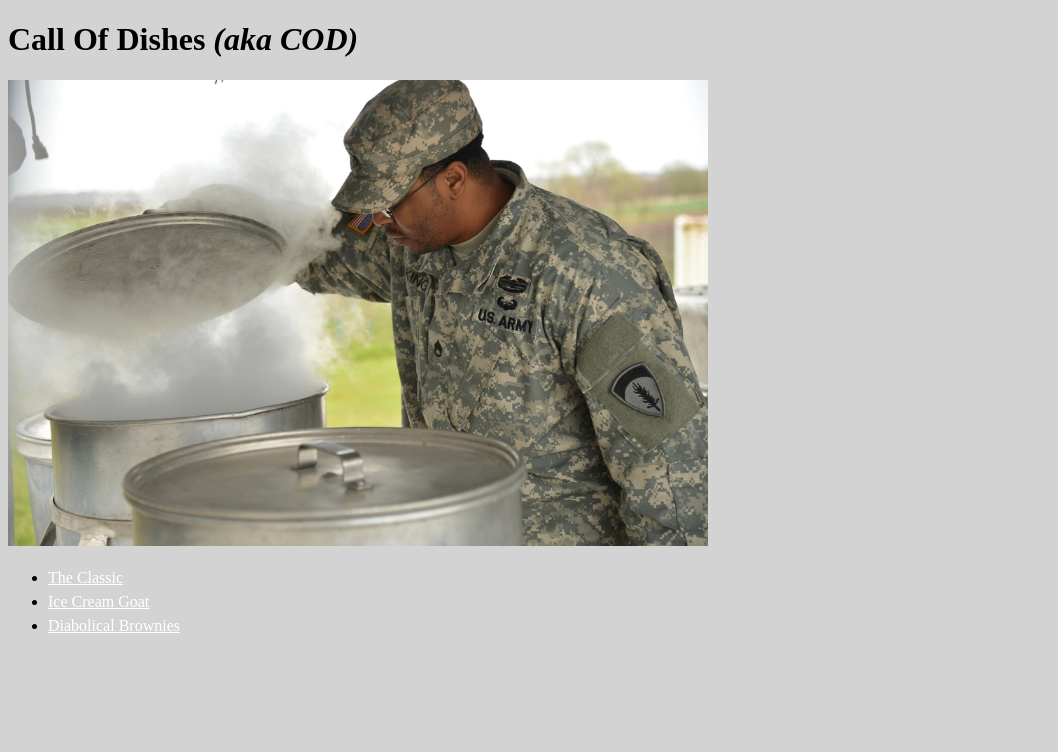
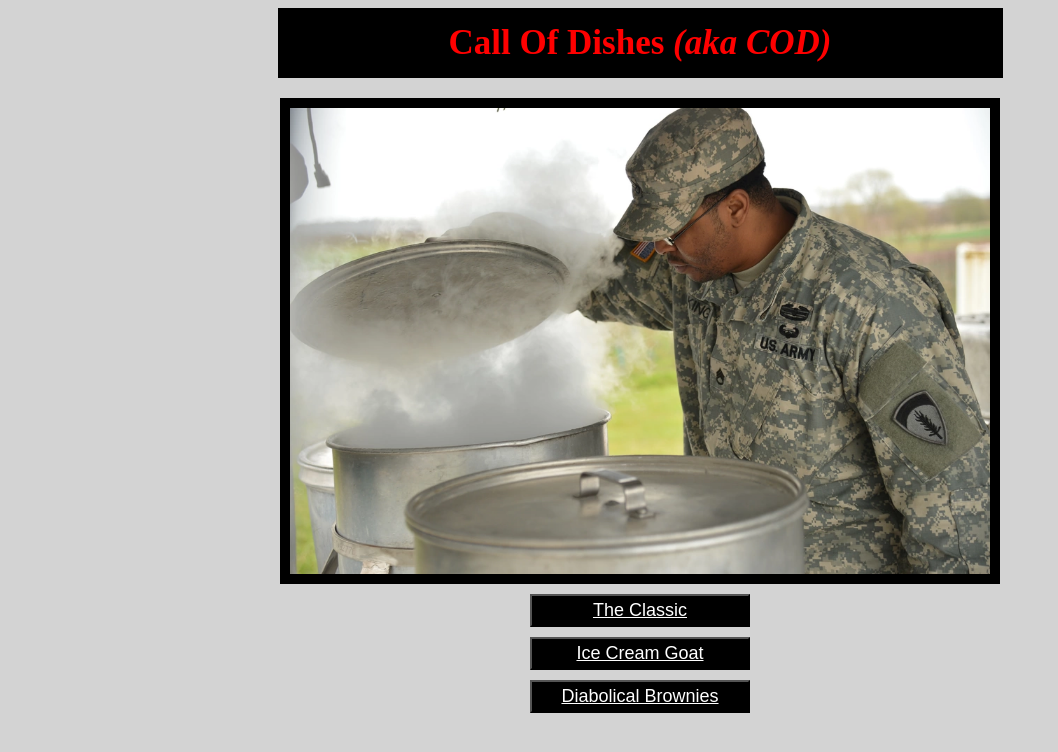
Before and after one commit to Moulanbator/odin-recipes, a plain HTML site: page index.html in a window 1280 px wide. Shown: the whole page, without its empty margins (0-1058 px from the left). Drawn offline with Linux system fonts and the light colour scheme.

Commit message:
Implementation of css box in index

```diff
--- a/index.html
+++ b/index.html
@@ -7,12 +7,19 @@
     </head>
 
     <body>
-        <h1>Call Of Dishes <em>(aka COD)</em></h1>
-        <img src="images/chef.jpg" width="700">
-        <ul>
-            <li><a href="pages/classic.html">The Classic</a></li>
-            <li><a href="pages/ice.html">Ice Cream Goat</a></li>
-            <li><a href="pages/brownie.html">Diabolical Brownies</a></li>
-        </ul>
+        <h1 class="indextitle">Call Of Dishes <em>(aka COD)</em></h1>
+        <img class="indeximg" src="images/chef.jpg" width="700">
+        <div class="yodel">
+            <!-- <ul class="omfg">
+                <li><a href="pages/classic.html">The Classic</a></li>
+                <li><a href="pages/ice.html">Ice Cream Goat</a></li>
+                <li><a href="pages/brownie.html">Diabolical Brownies</a></li>
+            </ul> -->
+
+                <button class="first"><a href="pages/classic.html">The Classic</a></button>
+                <button class="second"><a href="pages/ice.html">Ice Cream Goat</a></button>
+                <button class="third"><a href="pages/brownie.html">Diabolical Brownies</a></button>
+
+        </div>
     </body>
 </html>
--- a/style.css
+++ b/style.css
@@ -63,3 +63,37 @@ li{
 p{
     line-height: 0.5;
 }
+
+.indextitle {
+    text-align: center;
+    color: red;
+    background-color: black;
+    padding: 15px;
+    font-size: 35px;
+    width: 695px;
+    margin: auto;
+    margin-bottom: 20px;
+}
+
+.indeximg {
+    display: block;
+    margin: auto;
+    background-color: black;
+    padding: 10px;
+}
+
+div.yodel {
+    text-align: center;
+}
+
+.first,
+.second,
+.third {
+    display: block;
+    margin: auto;
+    margin-top: 10px;
+    width: 220px;
+    padding: 4px;
+    font-size: 18px;
+    background-color: black;
+}
```
